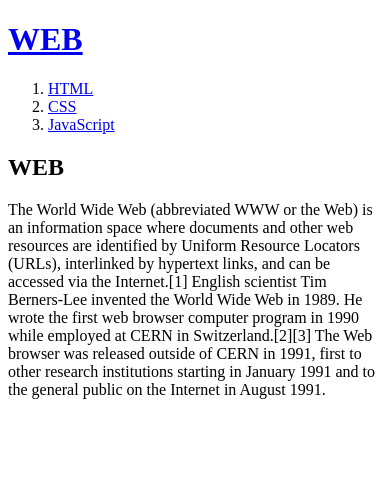
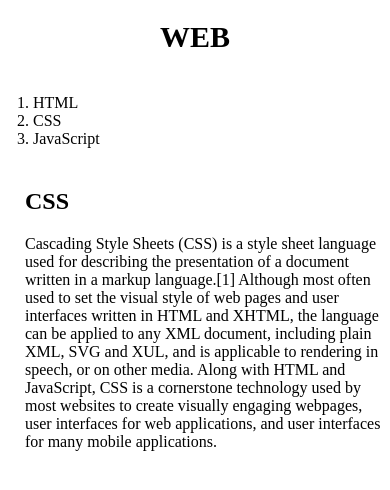
Before and after one commit to jwzzang12/ItsyBitsySpider, a plain HTML site: page welcome.html in a window 390 px wide. Drawn offline with Linux system fonts and the light colour scheme.

Commit message:
Add files via upload

```diff
--- a/welcome.html
+++ b/welcome.html
@@ -1,17 +1,71 @@
 <!doctype html>
 <html>
 <head>
-<title>WEB1 - Welcome</title>
-<meta charset="utf-8">
+  <title>WEB - CSS</title>
+  <meta charset="utf-8">
+  <style>
+    body{
+      margin:0;
+    }
+    a {
+      color:black;
+      text-decoration: none;
+    }
+    h1 {
+      font-size:45px;
+      text-align: center;
+      border-bottom:1px solid gray;
+      margin:0;
+      padding:20px;
+    }
+    ol{
+      border-right:1px solid gray;
+      width:100px;
+      margin:0;
+      padding:20px;
+    }
+    #grid{
+      display: grid;
+      grid-template-columns: 150px 1fr;
+    }
+    #grid ol{
+      padding-left:33px;
+    }
+    #grid #article{
+      padding-left:25px;
+    }
+    @media(max-width:800px){
+      #grid{
+        display: block;
+      }
+    @media(max-width:800px) {
+      h1 {
+        font-size: 30px;
+      }
+    }
+      ol{
+        border-right:none;
+      }
+      h1 {
+        border-bottom:none;
+      }
+    }
+  </style>
 </head>
 <body>
- <h1><a href="index.html" title="index">WEB</a></h1>
-  <ol>
-  <li><a href="1.html" title="HTML짱">HTML</a></li>
-  <li><a href="2.html" title="CSS짱">CSS</a></li>
-  <li><a href="3.html" title="자바스트립">JavaScript</a></li>
- </ol>
-<h2>WEB</h2>
-<p>The World Wide Web (abbreviated WWW or the Web) is an information space where documents and other web resources are identified by Uniform Resource Locators (URLs), interlinked by hypertext links, and can be accessed via the Internet.[1] English scientist Tim Berners-Lee invented the World Wide Web in 1989. He wrote the first web browser computer program in 1990 while employed at CERN in Switzerland.[2][3] The Web browser was released outside of CERN in 1991, first to other research institutions starting in January 1991 and to the general public on the Internet in August 1991.</p>
-</body>
-</html>
+  <h1><a href="index.html">WEB</a></h1>
+  <div id="grid">
+    <ol>
+      <li><a href="1.html">HTML</a></li>
+      <li><a href="2.html">CSS</a></li>
+      <li><a href="3.html">JavaScript</a></li>
+    </ol>
+    <div id="article">
+        <h2>CSS</h2>
+        <p>
+          Cascading Style Sheets (CSS) is a style sheet language used for describing the presentation of a document written in a markup language.[1] Although most often used to set the visual style of web pages and user interfaces written in HTML and XHTML, the language can be applied to any XML document, including plain XML, SVG and XUL, and is applicable to rendering in speech, or on other media. Along with HTML and JavaScript, CSS is a cornerstone technology used by most websites to create visually engaging webpages, user interfaces for web applications, and user interfaces for many mobile applications.
+        </p>
+      </div>
+  </div>
+  </body>
+  </html>
```
Also changed, not shown: 1.html (+50 -1 lines), 2.html (+50 -1 lines), 3.html (+51 -2 lines).
